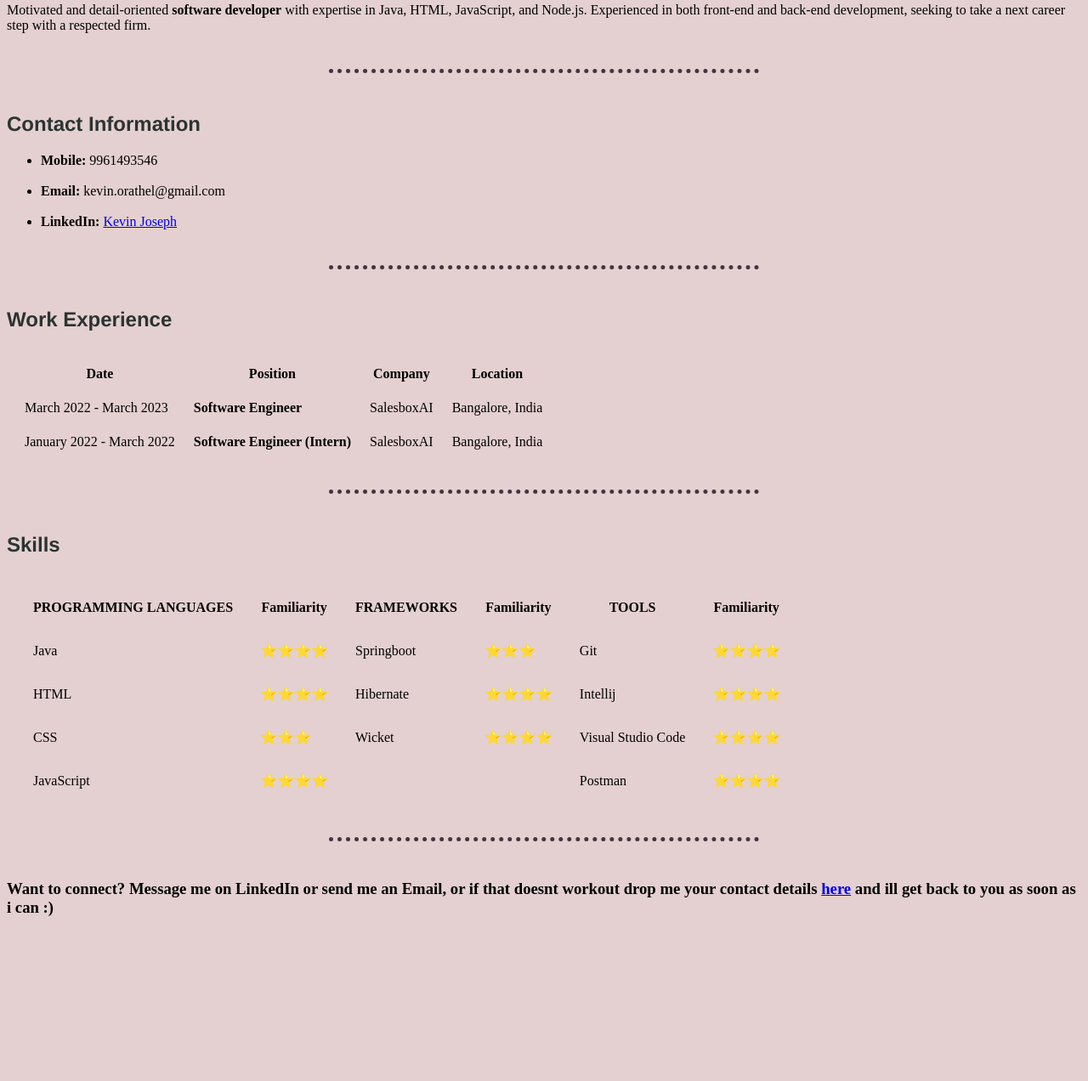
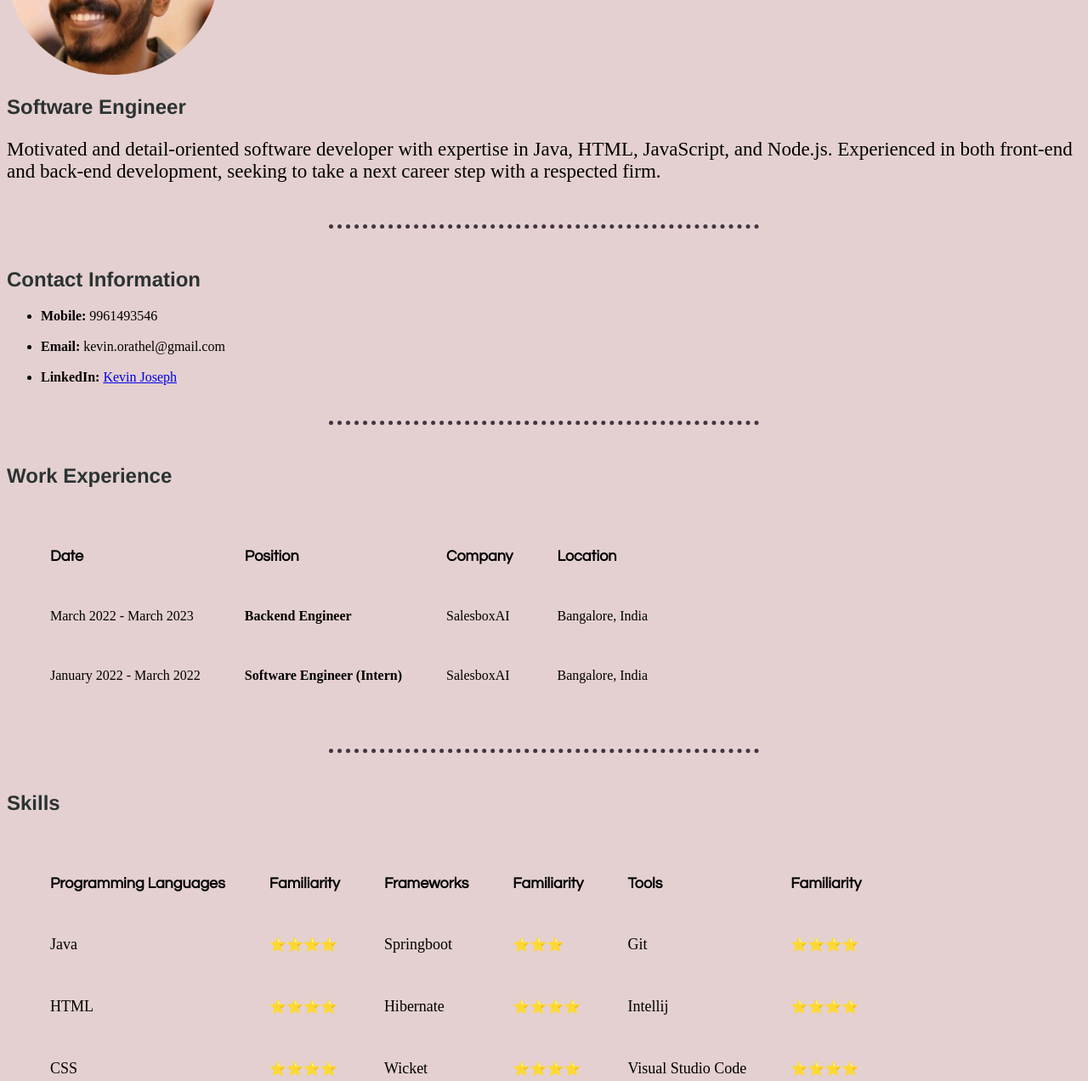
Before and after one commit to kevinorathel/Resume, a plain HTML site: page index.html in a window 1280 px wide. Shown: the part 399-1671 px from the top of the page at 85% size. Before the commit the page ends 1497 px from the top, so only its background shows below. Drawn offline with Linux system fonts and the light colour scheme.

Commit message:
Feat: Played around with CSS concepts a bit more

```diff
--- a/css/styles.css
+++ b/css/styles.css
@@ -1,6 +1,10 @@
+/********************************** Tag Selectors **********************************/
+
+
 body{
     background-color: #E4D0D0;
 }
+
 hr{
     border-style: dotted none none none;
     border-color: #413543;
@@ -8,11 +12,51 @@ hr{
     height: 0px;
     width: 40%;
 }
+
 h1{
     color: #413543;
-    font-family:'Franklin Gothic Medium', 'Arial Narrow', Arial, sans-serif;
+    font-family: 'Century Gothic';
+    font-size: 100px;
+    height: 50 px;
+    letter-spacing: 10px;
+    text-align: center;
 }
+
+h1:hover{
+    color: aquamarine;
+}
+
 h2{
     color: #2C3333;
     font-family:'Franklin Gothic Medium', 'Arial Narrow', Arial, sans-serif;
 }
+
+th{
+    font-family:'Century Gothic';
+    font-size: 18px;
+    text-align: left;
+}
+
+
+/********************************** Class Selectors **********************************/
+
+.heading{
+    font-family:'Century Gothic';
+    font-size: 18px;
+    text-align: left;
+}
+
+.familiarity{
+    font-family: 'Century Gothic';
+    font-size: 18px;
+}
+.text{
+    font-size: 18px;
+}
+
+/********************************** ID Selectors **********************************/
+
+#summary{
+    font-family: Bahnschrift;
+    font-size: 23px;
+}
--- a/index.html
+++ b/index.html
@@ -9,11 +9,11 @@
 </head>
 <body>
     <h1>Kevin Mathew Joseph</h1>
-    <img src="images/dp-circle.png" alt ="Kevin's Display Picture" width="250px" height="250px">
+    <img src="images/dp-circle.png" alt ="Kevin's Display Picture" width="250px" height="250px"></body>
     <h2>Software Engineer</h2>
 
-    <p>
-        Motivated and detail-oriented <strong>software developer</strong> with
+    <p id = "summary">
+        Motivated and detail-oriented software developer with
         expertise in Java, HTML, JavaScript, and Node.js.
         Experienced in both front-end and back-end
         development, seeking to take a next career step with a
@@ -45,7 +45,7 @@
 
     <h2><strong>Work Experience</strong></h2>
 
-    <table cellspacing = "20">
+    <table cellspacing = "50">
         <thead>
             <th>Date</th>
             <th>Position</th>
@@ -55,7 +55,7 @@
         <tbody>
             <tr>
                 <td>March 2022 - March 2023</td>
-                <td><strong>Software Engineer</strong></td>
+                <td><strong>Backend Engineer</strong></td>
                 <td>SalesboxAI</td>
                 <td>Bangalore, India</td>
             </tr>
@@ -76,47 +76,47 @@
 
     <h2>Skills</h2>
 
-    <table cellspacing = "30">
+    <table cellspacing = "50">
         <thead>
-            <th><strong>PROGRAMMING LANGUAGES</strong></th>
-            <th><strong>Familiarity</strong></th>
-            <th><Strong>FRAMEWORKS</Strong></th>
-            <th><strong>Familiarity</strong></th>
-            <th><strong>TOOLS</strong></th>
-            <th><strong>Familiarity</strong></th>
+            <th class="heading"><strong>Programming Languages</strong></th>
+            <th class="familiarity"><strong>Familiarity</strong></th>
+            <th class="heading"><Strong>Frameworks</Strong></th>
+            <th class="familiarity"><strong>Familiarity</strong></th>
+            <th class="heading"><strong>Tools</strong></th>
+            <th class="familiarity"><strong>Familiarity</strong></th>
         </thead>
         <tbody>
             <tr>
-                <td>Java</td>
+                <td class="text">Java</td>
                 <td>⭐⭐⭐⭐</td>
-                <td>Springboot</td>
+                <td class="text">Springboot</td>
                 <td>⭐⭐⭐</td>
-                <td>Git</td>
+                <td class="text">Git</td>
                 <td>⭐⭐⭐⭐</td>
             </tr>
             <tr>
-                <td>HTML</td>
+                <td class="text">HTML</td>
                 <td>⭐⭐⭐⭐</td>
-                <td>Hibernate</td>
+                <td class="text">Hibernate</td>
                 <td>⭐⭐⭐⭐</td>
-                <td>Intellij</td>
+                <td class="text">Intellij</td>
                 <td>⭐⭐⭐⭐</td>
             </tr>
             <tr>
-                <td>CSS</td>
-                <td>⭐⭐⭐</td>
-                <td>Wicket</td>
+                <td class="text">CSS</td>
                 <td>⭐⭐⭐⭐</td>
-                <td>Visual Studio Code</td>
+                <td class="text">Wicket</td>
+                <td>⭐⭐⭐⭐</td>
+                <td class="text">Visual Studio Code</td>
                 <td>⭐⭐⭐⭐</td>
 
             </tr>
             <tr>
-                <td>JavaScript</td>
+                <td class="text">JavaScript</td>
                 <td>⭐⭐⭐⭐</td>
                 <td></td>
                 <td></td>
-                <td>Postman</td>
+                <td class="text">Postman</td>
                 <td>⭐⭐⭐⭐</td>
             </tr>
         </tbody>
```
